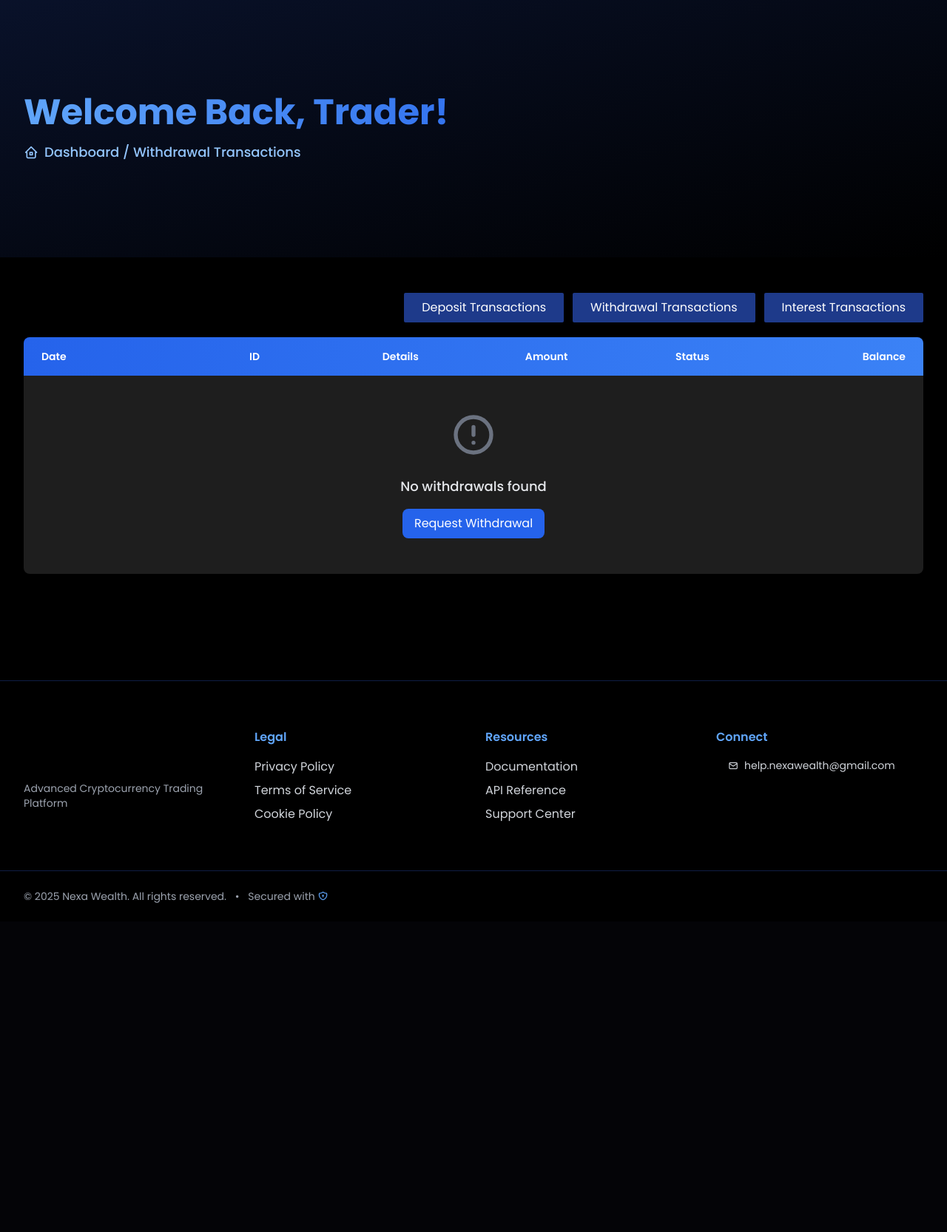
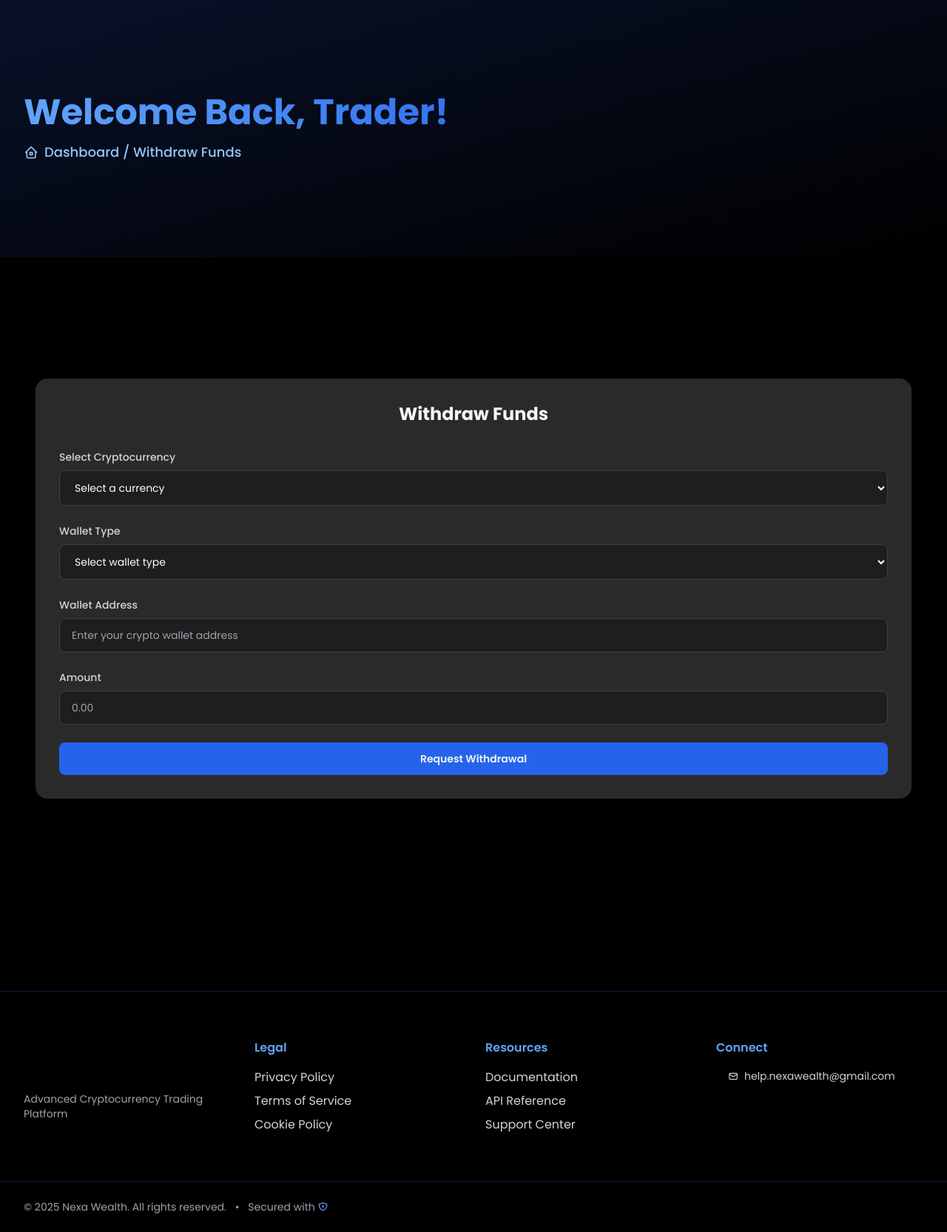
Before and after one commit to MajestyChibuikem/nexa-dreamx, a Django app: page /dashboard/transactions/withdraw/all in a window 1280 px wide. Shown: the part 65-1731 px from the top of the page at 74% size. Before the commit the page ends 1286 px from the top, so only its background shows below. Run offline with Django 5.2, Linux system fonts and the light colour scheme; the visitor is signed in with stand-in values (Sample User, id 1); data that the repository does not hold is empty; some libraries are stand-ins or nearby versions.

Commit message:
edited the withdrawals

```diff
--- a/templates/dashboard/user/withdrawals.html
+++ b/templates/dashboard/user/withdrawals.html
@@ -1,81 +1,68 @@
 {% extends './shared/_base.html' %}
 {% load static %}
-{% load humanize %}
 
-{% block title %}Withdrawal Transactions{% endblock %}
-{% block page_title %}Withdrawal Transactions{% endblock %}
+{% block title %}Withdraw Funds{% endblock %}
+{% block page_title %}Withdraw Funds{% endblock %}
 
 {% block content %}
-{% include './shared/transactionsTab.html' %}
-<div class="w-full overflow-x-auto rounded-lg shadow-xl">
-    <!-- Header -->
-    <div
-        class="grid grid-cols-6 gap-4 bg-gradient-to-r from-blue-600 to-blue-500 px-6 py-4 text-sm font-semibold text-white">
-        <div>Date</div>
-        <div class="text-center">ID</div>
-        <div class="text-center">Details</div>
-        <div class="text-center">Amount</div>
-        <div class="text-center">Status</div>
-        <div class="text-end">Balance</div>
-    </div>
+<div class="min-h-screen flex items-center justify-center px-4">
 
-    <!-- Body -->
-    <div class="divide-y divide-gray-700/50 bg-[#1E1E1E]">
-        {% for withdrawal in withdrawals %}
-        <div class="grid grid-cols-6 gap-4 px-6 py-4 transition-colors hover:bg-[#2A2A2A]">
-            <!-- Date -->
-            <div class="text-gray-300">{{ withdrawal.timestamp|date:"m/d/Y" }}</div>
+  <div class="w-full max-w-lg bg-[#2A2A2A] rounded-2xl shadow-2xl p-8">
+    <h1 class="text-2xl font-bold text-center mb-8">Withdraw Funds</h1>
 
-            <!-- ID -->
-            <div class="text-center">
-                <a href="{% url 'user:withdrawal_details' withdrawal.id %}"
-                    class="font-mono text-sm text-blue-400 hover:text-blue-300">
-                    {{ withdrawal.id|truncatechars:8 }}
-                </a>
-            </div>
+    <form method="POST" class="space-y-6">
+      {% csrf_token %}
 
-            <!-- Details -->
-            <div class="text-center text-gray-400 text-sm">{{ withdrawal.details|truncatechars:20 }}</div>
+      <!-- Cryptocurrency Selector -->
+      <div>
+        <label for="currency" class="block mb-2 text-sm font-medium text-gray-300">Select Cryptocurrency</label>
+        <select id="currency" name="currency" required
+                class="w-full bg-[#1E1E1E] border border-gray-700 text-white rounded-lg px-4 py-3 text-sm focus:outline-none focus:ring-2 focus:ring-blue-600">
+          <option value="" disabled selected>Select a currency</option>
+          <option value="usdt">USDT (Tether)</option>
+          <option value="btc">Bitcoin (BTC)</option>
+          <option value="eth">Ethereum (ETH)</option>
+        </select>
+      </div>
 
-            <!-- Amount -->
-            <div class="text-center text-red-400 font-medium">
-                -${{ withdrawal.amount|floatformat:2|intcomma }}
-            </div>
+      <!-- Wallet Type Selector -->
+      <div>
+        <label for="wallet_type" class="block mb-2 text-sm font-medium text-gray-300">Wallet Type</label>
+        <select id="wallet_type" name="wallet_type" required
+                class="w-full bg-[#1E1E1E] border border-gray-700 text-white rounded-lg px-4 py-3 text-sm focus:outline-none focus:ring-2 focus:ring-blue-600">
+          <option value="" disabled selected>Select wallet type</option>
+          <option value="trc20">TRC20</option>
+          <option value="erc20">ERC20</option>
+          <option value="segwit">BTC SegWit</option>
+          <option value="legacy">BTC Legacy</option>
+        </select>
+      </div>
 
-            <!-- Status -->
-            <div class="text-center">
-                <div class="inline-flex items-center rounded-full px-3 py-1 text-sm font-medium
-                    {% if withdrawal.status == 'PENDING' %}bg-yellow-500/20 text-yellow-400
-                    {% elif withdrawal.status == 'APPROVED' %}bg-green-500/20 text-green-400
-                    {% else %}bg-gray-500/20 text-gray-400{% endif %}">
-                    <div class="h-2 w-2 rounded-full mr-2
-                        {% if withdrawal.status == 'PENDING' %}bg-yellow-400
-                        {% elif withdrawal.status == 'APPROVED' %}bg-green-400
-                        {% else %}bg-gray-400{% endif %}"></div>
-                    {{ withdrawal.get_status_display }}
-                </div>
-            </div>
+      <!-- Wallet Address Input -->
+      <div>
+        <label for="wallet" class="block mb-2 text-sm font-medium text-gray-300">Wallet Address</label>
+        <input type="text" id="wallet" name="wallet" required
+               placeholder="Enter your crypto wallet address"
+               class="w-full bg-[#1E1E1E] border border-gray-700 text-white rounded-lg px-4 py-3 text-sm focus:outline-none focus:ring-2 focus:ring-blue-600">
+      </div>
 
-            <!-- Balance -->
-            <div class="text-end font-mono text-sm text-gray-300">
-                ${{ wallet.balance|floatformat:2|intcomma }} <span class="text-xs text-gray-400">USD</span>
-            </div>
-        </div>
-        {% empty %}
-        <div class="py-12 text-center">
-            <div class="mx-auto max-w-md px-4">
-                <svg class="mx-auto h-16 w-16 text-gray-500" fill="none" stroke="currentColor" viewBox="0 0 24 24">
-                    <path stroke-linecap="round" stroke-linejoin="round" stroke-width="2"
-                        d="M12 8v4m0 4h.01M21 12a9 9 0 11-18 0 9 9 0 0118 0z" />
-                </svg>
-                <h3 class="mt-6 text-lg font-medium text-gray-200">No withdrawals found</h3>
-                <a href="{% url 'user:withdrawal_methods' %}"
-                    class="mt-4 inline-flex items-center px-4 py-2 bg-blue-600 hover:bg-blue-700 text-white rounded-lg transition-colors">
-                    Request Withdrawal
-                </a>
-            </div>
-        </div>
-        {% endfor %}
-    </div>
+      <!-- Amount Input -->
+      <div>
+        <label for="amount" class="block mb-2 text-sm font-medium text-gray-300">Amount</label>
+        <input type="number" id="amount" name="amount" min="0" step="any" required
+               placeholder="0.00"
+               class="w-full bg-[#1E1E1E] border border-gray-700 text-white rounded-lg px-4 py-3 text-sm focus:outline-none focus:ring-2 focus:ring-blue-600">
+      </div>
+
+      <!-- Submit Button -->
+      <div>
+        <button type="submit"
+                class="w-full bg-blue-600 hover:bg-blue-700 transition-colors py-3 rounded-lg font-semibold text-sm">
+          Request Withdrawal
+        </button>
+      </div>
+    </form>
+  </div>
+
 </div>
 {% endblock %}
```
Also changed, not shown: 1 other file.
